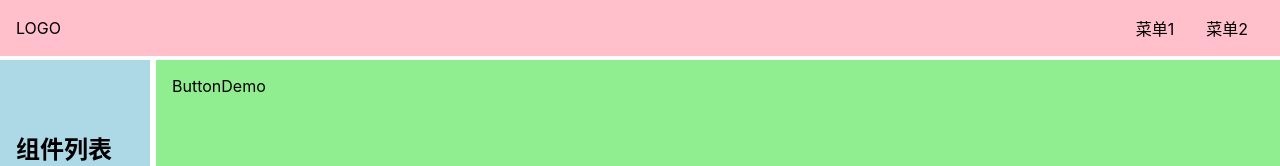
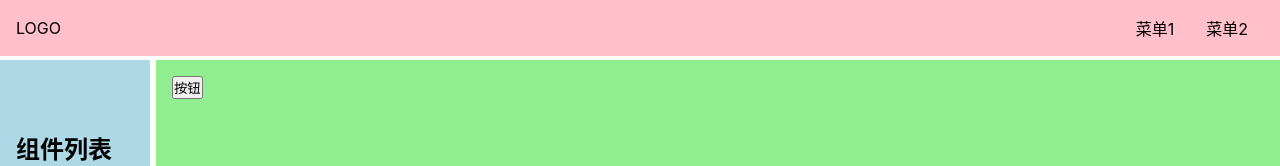
Before and after one commit to linbaijin/vue3-whell, a Vue app: page /doc/button in a window 1280 px wide. Shown: the top 166 px of the page. Built offline with nearby package versions, Linux system fonts and the light colour scheme.

Commit message:
创建button组件

```diff
--- a/src/components/ButtonDemo.vue
+++ b/src/components/ButtonDemo.vue
@@ -1,12 +1,23 @@
 <template>
   <div>
-      ButtonDemo
+      <Button @click="onClick">按钮</Button>
   </div>
 </template>
 
-<script>
+<script lang="ts">
+import Button from '../lib/Button.vue'
 export default {
-
+  components: {
+    Button
+  },
+  setup() {
+    const onClick = () => {
+      console.log('hi')
+    }
+    return {
+      onClick
+    }
+  }
 }
 </script>
 
--- /dev/null
+++ b/src/lib/Button.vue
@@ -0,0 +1,27 @@
+<template>
+  <button v-bind="rest">
+      <slot/>
+  </button>
+</template>
+
+<script lang="ts">
+export default {
+    props: {
+        size: {
+            type: String,
+            default: 'default'
+        }
+    },
+    setup(props, content) {
+        const {size, ...rest} = content.attrs
+        return {
+            size,
+            ...rest
+        }
+    }
+}
+</script>
+
+<style>
+
+</style>
```
